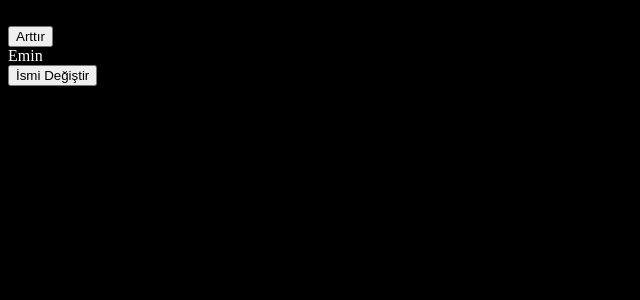
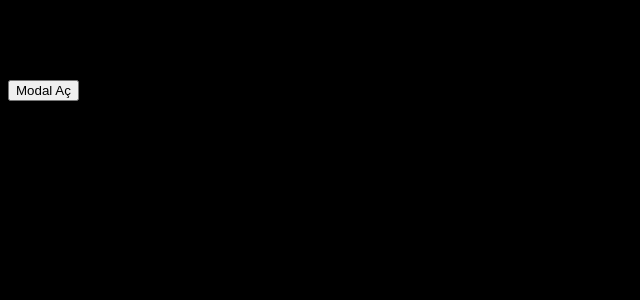
Before and after one commit to berkkdemirr/turkcell-global-bilgi-react-egitimi, a React (Vite) app: page / in a window 1280 px wide. Shown: the top 300 px of the page, without its empty margins (0-640 px from the left). Built offline with nearby package versions, Linux system fonts and the light colour scheme.

Commit message:
cleanup function ve component unmounting

```diff
--- a/src/App.jsx
+++ b/src/App.jsx
@@ -1,26 +1,13 @@
-import { useState, useEffect } from "react";
-import Counter from "./components/Counter";
-import ProductForm from "./components/Products/ProductForm";
-import Products from "./components/Products/Products";
+import { useState } from "react";
+import Modal from "./components/UI/Modal";
 
 function App() {
-  const [counter, setCounter] = useState(
-    JSON.parse(localStorage.getItem("counter"))
-  );
-  const [name, setName] = useState("Emin");
-
-  useEffect(() => {
-    localStorage.setItem("counter", JSON.stringify(counter));
-  }, [counter]);
-
+  const [isShowModal, setIsShowModal] = useState(false);
   return (
     <div className="app">
-      {/* <Products /> */}
-      {counter} <br />
-      <button onClick={() => setCounter(counter + 1)}>Arttır</button>
-      <br />
-      {name} <br />
-      <button onClick={() => setName("Ahmet")}>İsmi Değiştir</button>
+      {isShowModal && <Modal setIsShowModal={setIsShowModal} />}
+      <br /><br /><br /><br />
+      <button onClick={() => setIsShowModal(true)}>Modal Aç</button>
     </div>
   );
 }
--- a/src/components/UI/Modal.jsx
+++ b/src/components/UI/Modal.jsx
@@ -1,7 +1,25 @@
+import { useEffect, useState } from "react";
+
 const Modal = (props) => {
+  const [count, setCount] = useState(0);
+
+  useEffect(() => {
+    const interval = setInterval(() => {
+      setCount((prevCount) => prevCount + 1);
+    }, 1000);
+    console.log(count);
+    /* cleanup function -  Component Unmounting */
+    return () => {
+      clearInterval(interval);
+    };
+  }, [count]);
+
+
+
   return (
     <div>
       <h2>Input boş geçilemez</h2>
+      <h3>{count}</h3>
       <button onClick={() => props.setIsShowModal(false)}>Modalı Kapat</button>
     </div>
   );
```
